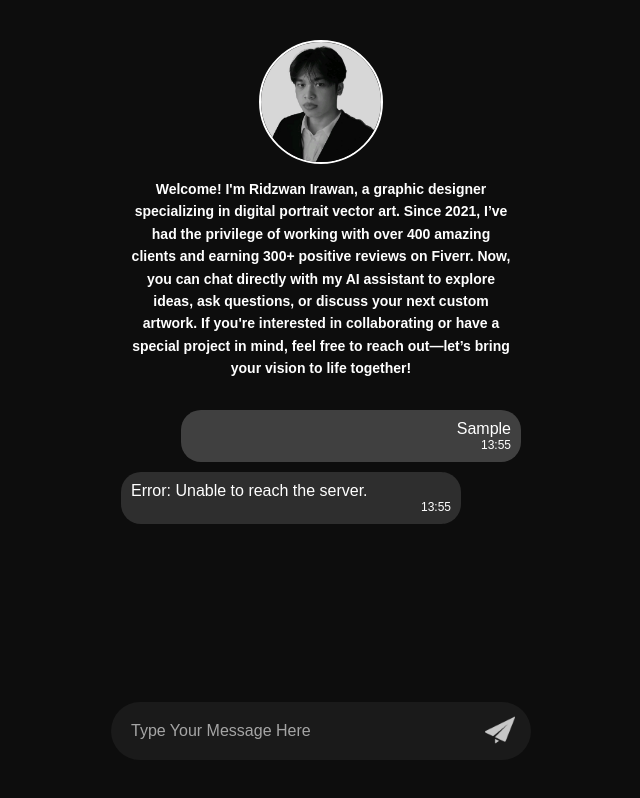
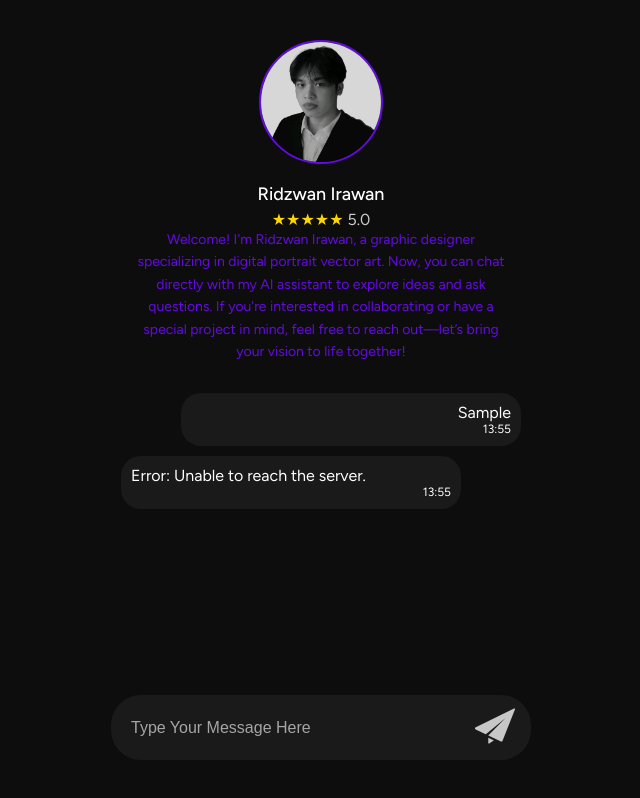
Before and after one commit to ridzverse/ridzwanirawan, a website: page public/index.html in a window 1280 px wide. Both pictures are taken after typing "Sample" into the empty fields and a click on the button 819 px from the left and 731 px from the top of the page. Shown: the whole page, without its empty margins (319-959 px from the left). Drawn offline with Linux system fonts and the light colour scheme; no server answers.

Commit message:
Update index.html

```diff
--- a/public/index.html
+++ b/public/index.html
@@ -4,6 +4,7 @@
   <meta charset="UTF-8">
   <meta name="viewport" content="width=device-width, initial-scale=1.0">
   <title>Chatbot - Ridzwan Irawan</title>
+  <link href="https://fonts.googleapis.com/css2?family=Figtree:wght@400;500&display=swap" rel="stylesheet"> <!-- Menggunakan Figtree -->
   <style>
     body {
       margin: 0;
@@ -13,7 +14,7 @@
       align-items: center;
       height: 100vh;
       background-color: #0d0d0d;
-      font-family: 'Arial', sans-serif;
+      font-family: 'Figtree', sans-serif; /* Menggunakan Figtree */
       color: white;
     }
 
@@ -37,14 +38,30 @@
       border-radius: 50%;
       object-fit: cover;
       margin-bottom: 10px;
-      border: 2px solid #ffffff;
+      border: 2px solid #640ae5;
+    }
+
+    #profile .name {
+      font-weight: 500; /* Menggunakan bobot font yang lebih tebal */
+      font-size: 18px;
+      margin: 5px 0;
+    }
+
+    .rating {
+      color: gold; /* Warna bintang */
+    }
+
+    .rating-value {
+      color: #ccc; /* Warna abu-abu untuk rating */
+      font-weight: 400; /* Mengatur bobot font */
     }
 
     #profile .bio {
       font-size: 14px;
       line-height: 1.6;
       margin: 0 10px;
-      font-weight: bold;
+      font-weight: 400;
+      color: #640ae5; /* Warna abu-abu untuk bio */
     }
 
     #chat-history {
@@ -53,6 +70,18 @@
       overflow-y: auto;
       padding: 10px;
       margin: 10px 0;
+      scrollbar-width: thin; /* Untuk Firefox */
+      scrollbar-color: rgba(255, 255, 255, 0.5) transparent; /* Warna scrollbar untuk Firefox */
+    }
+
+    #chat-history::-webkit-scrollbar {
+      width: 8px; /* Lebar scrollbar */
+      background: transparent; /* Latar belakang scrollbar */
+    }
+
+    #chat-history::-webkit-scrollbar-thumb {
+      background-color: rgba(255, 255, 255, 0.5); /* Warna scrollbar */
+      border-radius: 10px; /* Membulatkan tepi scrollbar */
     }
 
     .message {
@@ -64,13 +93,13 @@
     }
 
     .user-message {
-      background-color: rgba(70, 70, 70, 0.9);
+      background-color: #1a1a1a;
       margin-left: auto;
       text-align: right;
     }
 
     .bot-message {
-      background-color: rgba(50, 50, 50, 0.9);
+      background-color: #1a1a1a;
       margin-right: auto;
       text-align: left;
     }
@@ -107,8 +136,17 @@
     }
 
     button img {
-      width: 30px;
-      height: 30px;
+      width: 40px;
+      height: 40px;
+    }
+
+    a {
+      color: #640ae5; /* Warna untuk tautan */
+      text-decoration: none; /* Menghilangkan garis bawah pada tautan */
+    }
+
+    a:hover {
+      text-decoration: underline; /* Menambahkan garis bawah saat hover */
     }
   </style>
 </head>
@@ -116,11 +154,14 @@
   <div id="chat-container">
     <div id="profile">
       <img src="pp.png" alt="Profile Picture">
+      <div class="name">Ridzwan Irawan</div>
+      <div class="rating">
+        ★★★★★ <span class="rating-value">5.0</span>
+      </div>
       <p class="bio">
         Welcome! I'm Ridzwan Irawan, a graphic designer specializing in digital portrait vector art.
-        Since 2021, I’ve had the privilege of working with over 400 amazing clients and earning 300+
-        positive reviews on Fiverr. Now, you can chat directly with my AI assistant to explore ideas,
-        ask questions, or discuss your next custom artwork. If you're interested in collaborating or
+        Now, you can chat directly with my AI assistant to explore ideas and ask questions.
+        If you're interested in collaborating or
         have a special project in mind, feel free to reach out—let’s bring your vision to life together!
       </p>
     </div>
@@ -146,17 +187,22 @@
     }
 
     function formatResponse(text) {
-      text = text.replace(/\*\*(.*?)\*\*/g, '<b>$1</b>');  // Bold
-      text = text.replace(/\[(.*?)\]\((https?:\/\/.*?)\)/g, '<a href="$2" target="_blank" style="color: #1e90ff;">$1</a>');  // Link
-      text = text.replace(/^- (.*)/gm, '<br>• $1');  // List
-      text = text.replace(/\n/g, '<br>');  // Line breaks
-      return text;
+      // Mengganti **text** dengan <strong>text</strong>
+      let boldText = text.replace(/\*\*(.*?)\*\*/g, '<strong>$1</strong>');
+
+      // Mengganti URL dengan <a> tag
+      boldText = boldText.replace(/(https?:\/\/[^\s]+)/g, '<a href="$1" target="_blank">$1</a>');
+
+      // Memisahkan item berdasarkan garis baru
+      const formattedList = boldText.split('\n').map(item => item.trim()).filter(item => item).join('<br>');
+
+      return formattedList; // Kembalikan hasil yang sudah diformat
     }
 
     function addMessage(text, isUser = true) {
       const message = document.createElement('div');
       message.className = `message ${isUser ? 'user-message' : 'bot-message'}`;
-      message.innerHTML = `${text} <span style="display: block; font-size: 12px; text-align: right;">${getTimeStamp()}</span>`;
+      message.innerHTML = `${formatResponse(text)} <span style="display: block; font-size: 12px; text-align: right;">${getTimeStamp()}</span>`;
       chatHistory.appendChild(message);
       chatHistory.scrollTop = chatHistory.scrollHeight;
     }
@@ -172,8 +218,7 @@
         });
 
         const data = await response.json();
-        const formattedResponse = formatResponse(data.response);
-        addMessage(formattedResponse, false);
+        addMessage(data.response, false);
       } catch (error) {
         console.error('Error:', error);
         addMessage('Error: Unable to reach the server.', false);
```
